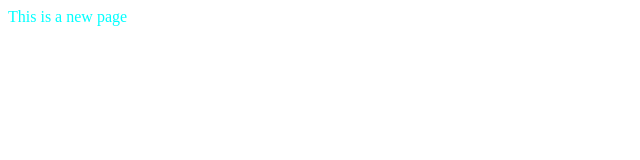
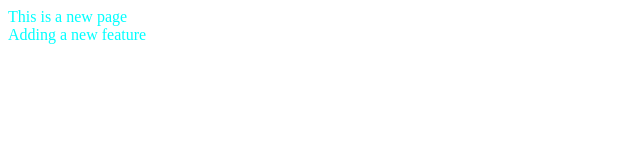
Before and after one commit to Soham3012/localrepo, a plain HTML site: page index.html in a window 1280 px wide. Shown: the whole page, without its empty margins (0-640 px from the left). Drawn offline with Linux system fonts and the light colour scheme.

Commit message:
new feature

```diff
--- a/index.html
+++ b/index.html
@@ -7,6 +7,7 @@
     <link rel="stylesheet" href="style.css" />
   </head>
   <body>
-    This is a new page
+    This is a new page <br />
+    Adding a new feature
   </body>
 </html>
```
